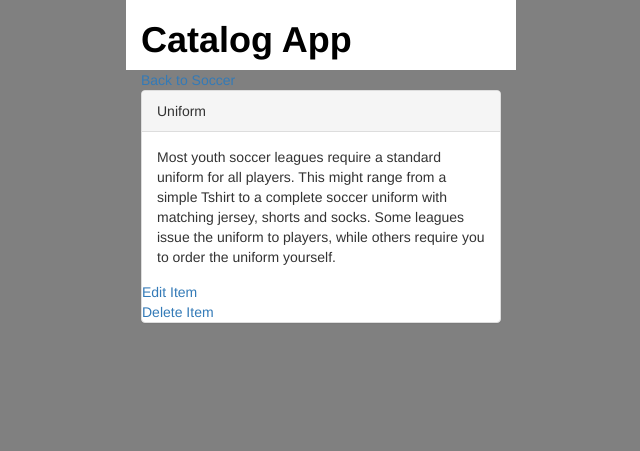
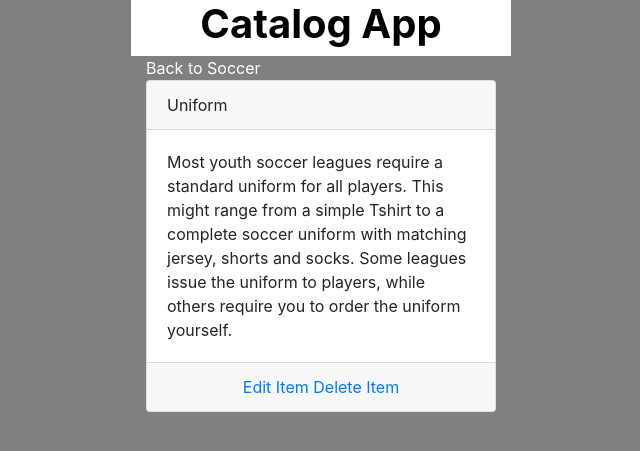
Before and after one commit to AbdelhamidGamal/item-catalog, a Flask app: page /catalog/Soccer/Uniform in a window 1280 px wide. Shown: the top 451 px of the page, without its empty margins (319-959 px from the left). Run offline with Flask 2, Linux system fonts and the light colour scheme; some libraries are stand-ins or nearby versions.

Commit message:
small design edits

```diff
--- a/app.py
+++ b/app.py
@@ -1,7 +1,4 @@
 from flask import Flask, render_template, url_for, request, redirect, flash, jsonify
-from flask import session as login_session
-import random, string
-
 
 from sqlalchemy import create_engine
 from sqlalchemy.orm import sessionmaker
--- a/templates/edititem.html
+++ b/templates/edititem.html
@@ -3,9 +3,9 @@
 {% include "header.html" %}
     <form class="" action="{{ url_for("editItem", name=category.name, title=item.title) }}" method="post">
       <label for="name">Name:</label>
-      <input type="text" name="name" value="">
+      <input type="text" name="name" placeholder="{{ item.title }}">
       <label for="description"></label><br>
-      <textarea name="description" rows="8" cols="24"></textarea><br>
+      <textarea name="description" rows="8" cols="24" placeholder="{{ item.description }}"></textarea><br>
       <input type="submit" name="" value="Submit">
 
     </form>
--- a/templates/header.html
+++ b/templates/header.html
@@ -2,7 +2,7 @@
   <div class="col-sm-4">
   </div>
   <div class="col-sm-4" style="background-color:white;">
-    <h1 style="color:black;font-weight:bold;">Catalog App</h1>
+    <h1 style="color:black;font-weight:bold;text-align:center;">Catalog App</h1>
   </div>
   <div class="col-sm-4">
 
--- a/templates/homepage.html
+++ b/templates/homepage.html
@@ -7,8 +7,8 @@
 
 </div>
 <div class="col-sm-4">
-  <h1>Categories</h1>
-  <a href="{{ url_for("addNewCategory") }}">Add a new category</a>
+  <!-- <h1 style="text-align:center;">Categories</h1> -->
+  <a style="color:white;" href="{{ url_for("addNewCategory") }}">Add a new category</a>
   <div class="list-group">
     {% for c in categories %}
     <a href="{{ url_for("showCategoryItems", name=c.name) }}" class="list-group-item">{{ c.name }}</a>
--- a/templates/main.html
+++ b/templates/main.html
@@ -1,10 +1,7 @@
 <!DOCTYPE html>
 <html lang="en">
 	<head>
-		<link href='http://fonts.googleapis.com/css?family=Roboto:400,300,700' rel='stylesheet' type='text/css'>
-		<link rel="stylesheet" href="https://maxcdn.bootstrapcdn.com/bootstrap/3.4.1/css/bootstrap.min.css">
-    <script src="https://ajax.googleapis.com/ajax/libs/jquery/3.4.1/jquery.min.js"></script>
-    <script src="https://maxcdn.bootstrapcdn.com/bootstrap/3.4.1/js/bootstrap.min.js"></script>
+		<link rel="stylesheet" href="https://stackpath.bootstrapcdn.com/bootstrap/4.3.1/css/bootstrap.min.css" integrity="sha384-ggOyR0iXCbMQv3Xipma34MD+dH/1fQ784/j6cY/iJTQUOhcWr7x9JvoRxT2MZw1T" crossorigin="anonymous">
 		<link rel=stylesheet type=text/css href="{{ url_for('static', filename='styles.css') }}">
 		<meta name="viewport" content="width=device-width, initial-scale=1">
 		<title>Catalog App</title>
@@ -13,6 +10,9 @@
 		<div class="container">
 			{% block content %}
 			{% endblock %}
+			<script src="https://code.jquery.com/jquery-3.3.1.slim.min.js" integrity="sha384-q8i/X+965DzO0rT7abK41JStQIAqVgRVzpbzo5smXKp4YfRvH+8abtTE1Pi6jizo" crossorigin="anonymous"></script>
+			<script src="https://cdnjs.cloudflare.com/ajax/libs/popper.js/1.14.7/umd/popper.min.js" integrity="sha384-UO2eT0CpHqdSJQ6hJty5KVphtPhzWj9WO1clHTMGa3JDZwrnQq4sF86dIHNDz0W1" crossorigin="anonymous"></script>
+			<script src="https://stackpath.bootstrapcdn.com/bootstrap/4.3.1/js/bootstrap.min.js" integrity="sha384-JjSmVgyd0p3pXB1rRibZUAYoIIy6OrQ6VrjIEaFf/nJGzIxFDsf4x0xIM+B07jRM" crossorigin="anonymous"></script>
 		</div>
 	</body>
 </html>
--- a/templates/showitem.html
+++ b/templates/showitem.html
@@ -2,23 +2,19 @@
 {% block content %}
 {% include "header.html" %}
 
-<!--
-
-    <h1> {{ item.title }} </h1>
-    <p> {{ item.description }} </p>
-    <a href="{{ url_for("editItem", name=category.name, title=item.title) }}">Edit Item</a> <br>
-    <a href="{{ url_for("deleteItem", name=category.name, title=item.title) }}">Delete Item</a>
--->
 <div class="row">
  <div class="col-sm-4">
  </div>
  <div class="col-sm-4">
-   <a href=" {{url_for("showCategoryItems",name=category.name)}} ">Back to {{ category.name }}</a>
-   <div class="panel panel-default">
-     <div class="panel-heading">{{ item.title }}</div>
-     <div class="panel-body">{{ item.description }}</div>
-     <a href="{{ url_for("editItem", name=category.name, title=item.title) }}">Edit Item</a> <br>
+   <a style="color:white;" href=" {{url_for("showCategoryItems",name=category.name)}} ">Back to {{ category.name }}</a>
+   <div class="card panel-default">
+     <div class="card-header">{{ item.title }}</div>
+     <div class="card-body">{{ item.description }}</div>
+     <div class="card-footer text-center">
+     <a href="{{ url_for("editItem", name=category.name, title=item.title) }}">Edit Item</a>
      <a href="{{ url_for("deleteItem", name=category.name, title=item.title) }}">Delete Item</a>
+     </div>
+
    </div>
  </div>
  <div class="col-sm-4">
```
Also changed, not shown: templates/showcategory.html (+5 -5 lines), catalog.db.
